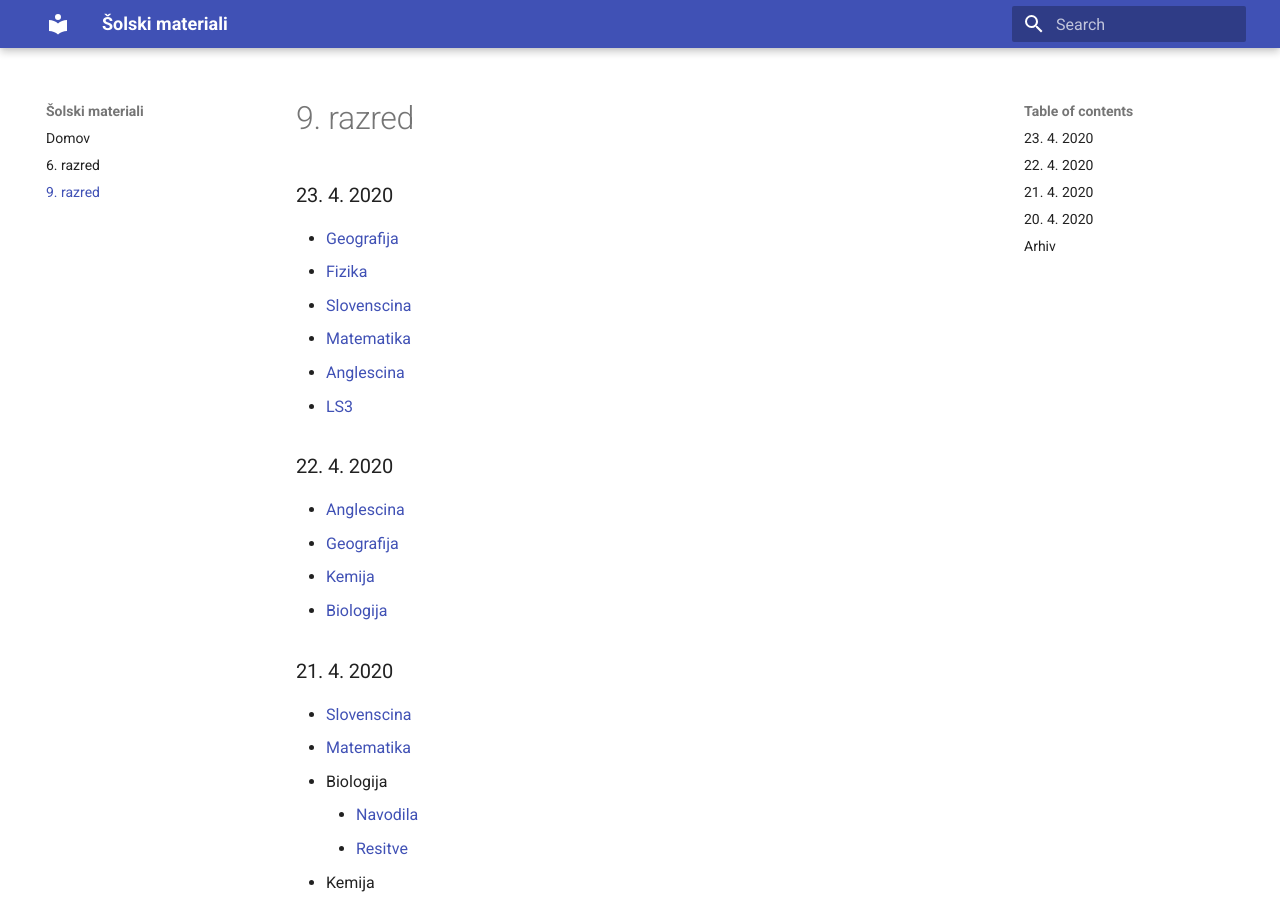
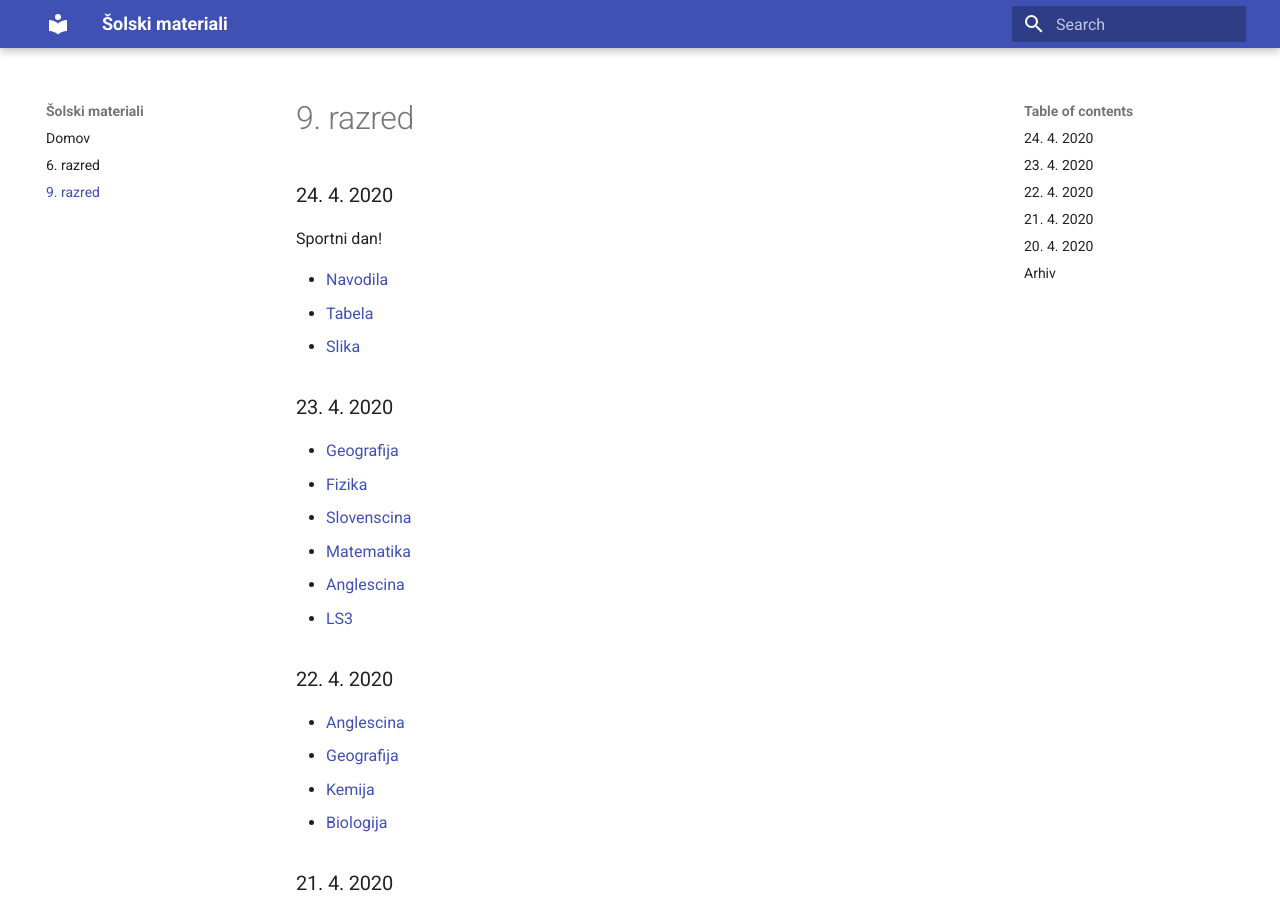
Before and after one commit to skyflyer/solski-materiali, an MkDocs documentation site: the page built from docs/9razred/index.md, in a window 1280 px wide and 900 px high. Built offline with MkDocs 1.6.1 and Material for MkDocs 9.7.7, drawn with Linux system fonts in a browser that asks for light colours.

Commit message:
24. 4. 2020 - 9. razred

```diff
--- a/docs/9razred/index.md
+++ b/docs/9razred/index.md
@@ -2,6 +2,14 @@
 title: 9. razred
 summary: ucna snov za 9. razred
 ---
+
+### 24. 4. 2020
+
+Sportni dan!
+
+* [Navodila](sport/2020-04-24-orientacija-navodila.pdf)
+* [Tabela](sport/2020-04-24-orientacija.pdf)
+* [Slika](sport/2020-04-24-orientacija.jpg)
 
 ### 23. 4. 2020
 
```
Also changed, not shown: docs/9razred/sport/2020-04-24-orientacija.jpg (added), 2 other files.
